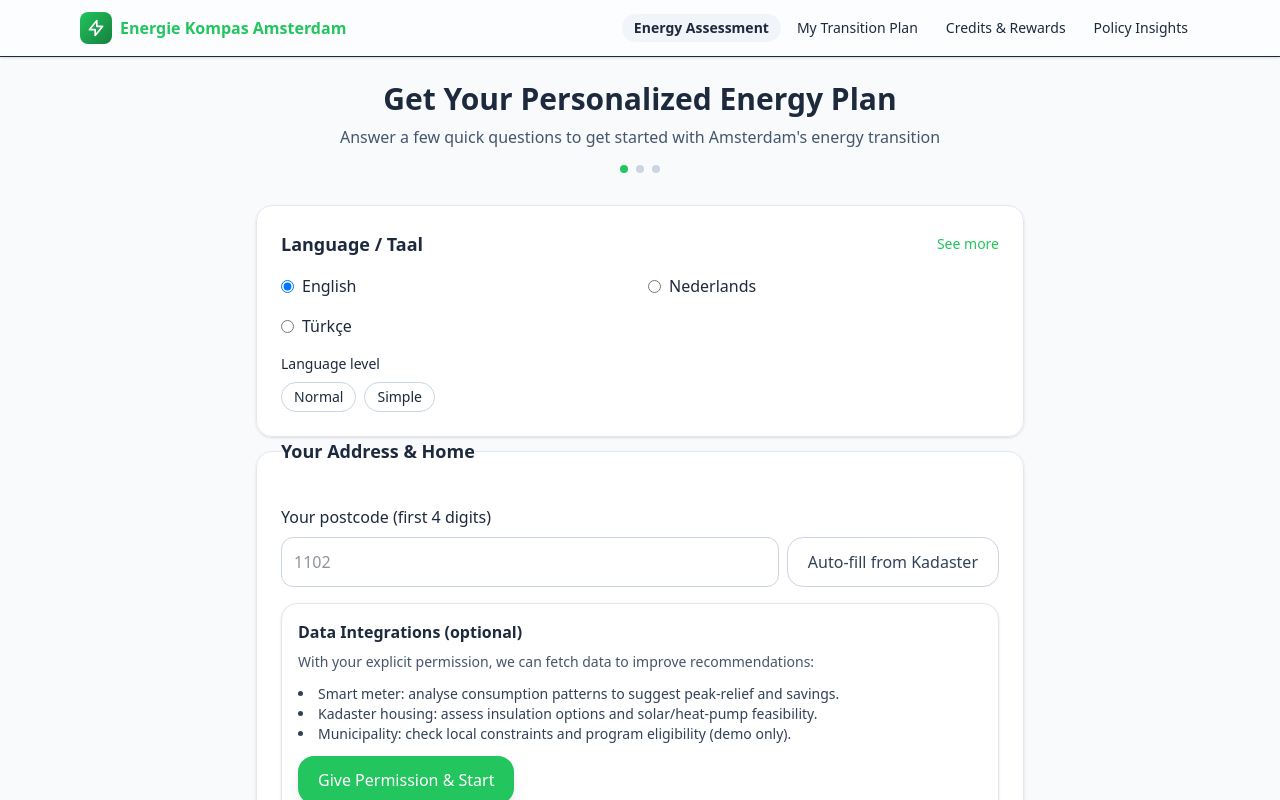
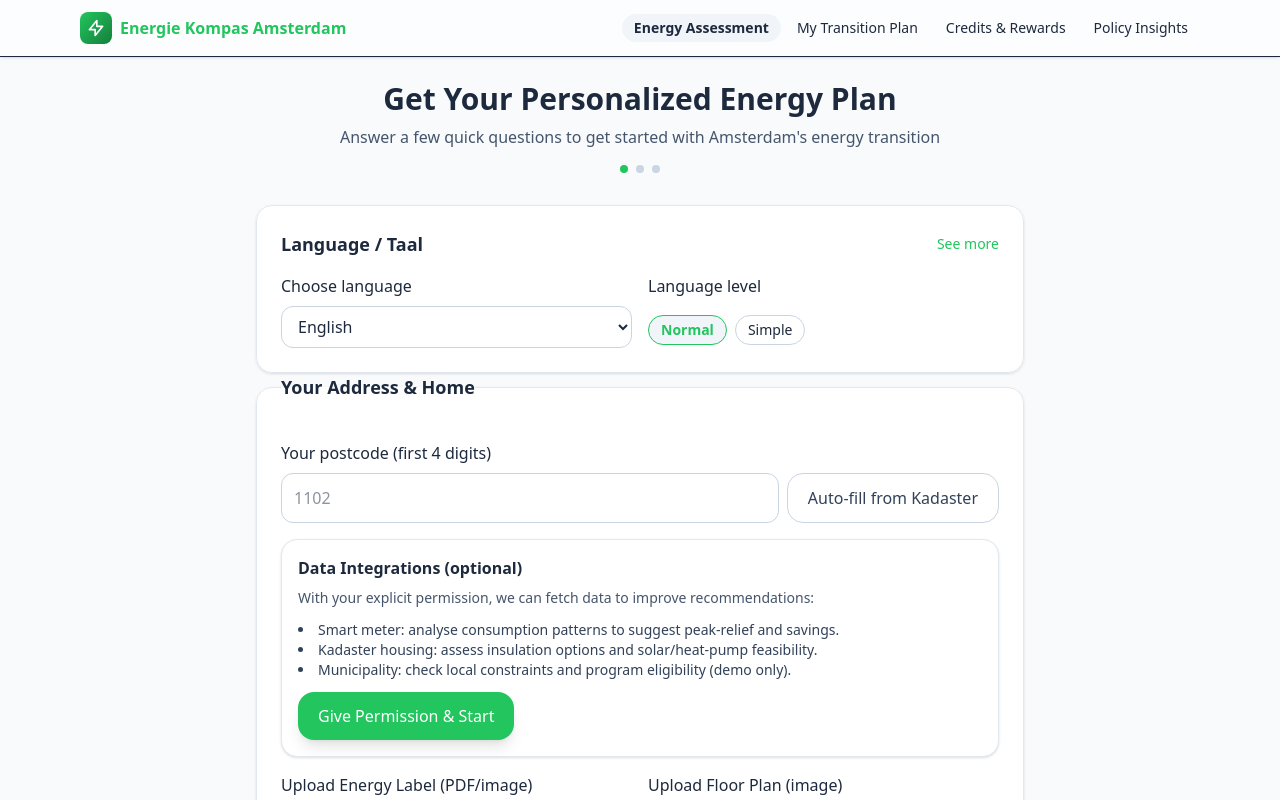
Before and after one commit to StrahilPeykov/gridwise, a React (Vite) app: page /start in a window 1280 px wide. Shown: the top 800 px of the page. Built offline with nearby package versions, Linux system fonts and the light colour scheme.

Commit message:
Add language and level selection to Start page

```diff
--- a/src/pages/Start.tsx
+++ b/src/pages/Start.tsx
@@ -9,7 +9,9 @@ import { prefillFromExternalSources, extractInfoFromUploads } from '../services/
 export default function Start() {
   const navigate = useNavigate();
   const { setProfile, setRecs, track } = useApp();
-  const { t } = useTranslation('en');
+  const [startLang, setStartLang] = useState<'en' | 'nl' | 'tr'>('en');
+  const [langLevel, setLangLevel] = useState<'normal' | 'simple'>('normal');
+  const { t } = useTranslation(startLang);
   const [step, setStep] = useState(1);
   const [autoFillData, setAutoFillData] = useState<any>(null);
   const [dataConsent, setDataConsent] = useState<'none' | 'temporary' | 'full'>('none');
@@ -184,26 +186,40 @@ export default function Start() {
                 <legend className="font-semibold text-lg">Language / Taal</legend>
                 <button type="button" className="text-sm text-[rgb(var(--brand))] hover:underline">See more</button>
               </div>
-              <div className="grid grid-cols-2 gap-4">
-                <label className="flex items-center gap-2 cursor-pointer">
-                  <input type="radio" name="lang" value="en" defaultChecked className="text-[rgb(var(--brand))]" />
-                  <span>English</span>
+              <div className="grid md:grid-cols-2 gap-4">
+                <label className="grid gap-2">
+                  <span className="font-medium">Choose language</span>
+                  <select
+                    name="lang"
+                    value={startLang}
+                    onChange={(e) => setStartLang(e.target.value as 'en' | 'nl' | 'tr')}
+                    className="border border-slate-300 rounded-xl px-3 py-2 focus:border-[rgb(var(--brand))] focus:ring-1 focus:ring-[rgb(var(--brand))] outline-none"
+                  >
+                    <option value="en">English</option>
+                    <option value="nl">Nederlands</option>
+                    <option value="tr">Türkçe</option>
+                  </select>
                 </label>
-                <label className="flex items-center gap-2 cursor-pointer">
-                  <input type="radio" name="lang" value="nl" className="text-[rgb(var(--brand))]" />
-                  <span>Nederlands</span>
-                </label>
-                <label className="flex items-center gap-2 cursor-pointer">
-                  <input type="radio" name="lang" value="tr" className="text-[rgb(var(--brand))]" />
-                  <span>Türkçe</span>
-                </label>
-              </div>
 
-              <div className="mt-4">
-                <div className="font-medium text-sm mb-2">Language level</div>
-                <div className="flex items-center gap-2">
-                  <button type="button" className="nav-pill border border-slate-300">Normal</button>
-                  <button type="button" className="nav-pill border border-slate-300">Simple</button>
+                <div className="grid gap-2">
+                  <span className="font-medium">Language level</span>
+                  <div className="flex items-center gap-2">
+                    <button
+                      type="button"
+                      onClick={() => setLangLevel('normal')}
+                      className={`nav-pill border ${langLevel === 'normal' ? 'bg-slate-100 border-[rgb(var(--brand))] text-[rgb(var(--brand))] font-semibold' : 'border-slate-300'}`}
+                    >
+                      Normal
+                    </button>
+                    <button
+                      type="button"
+                      onClick={() => setLangLevel('simple')}
+                      className={`nav-pill border ${langLevel === 'simple' ? 'bg-slate-100 border-[rgb(var(--brand))] text-[rgb(var(--brand))] font-semibold' : 'border-slate-300'}`}
+                    >
+                      Simple
+                    </button>
+                  </div>
+                  <input type="hidden" name="langLevel" value={langLevel} />
                 </div>
               </div>
             </fieldset>
```
